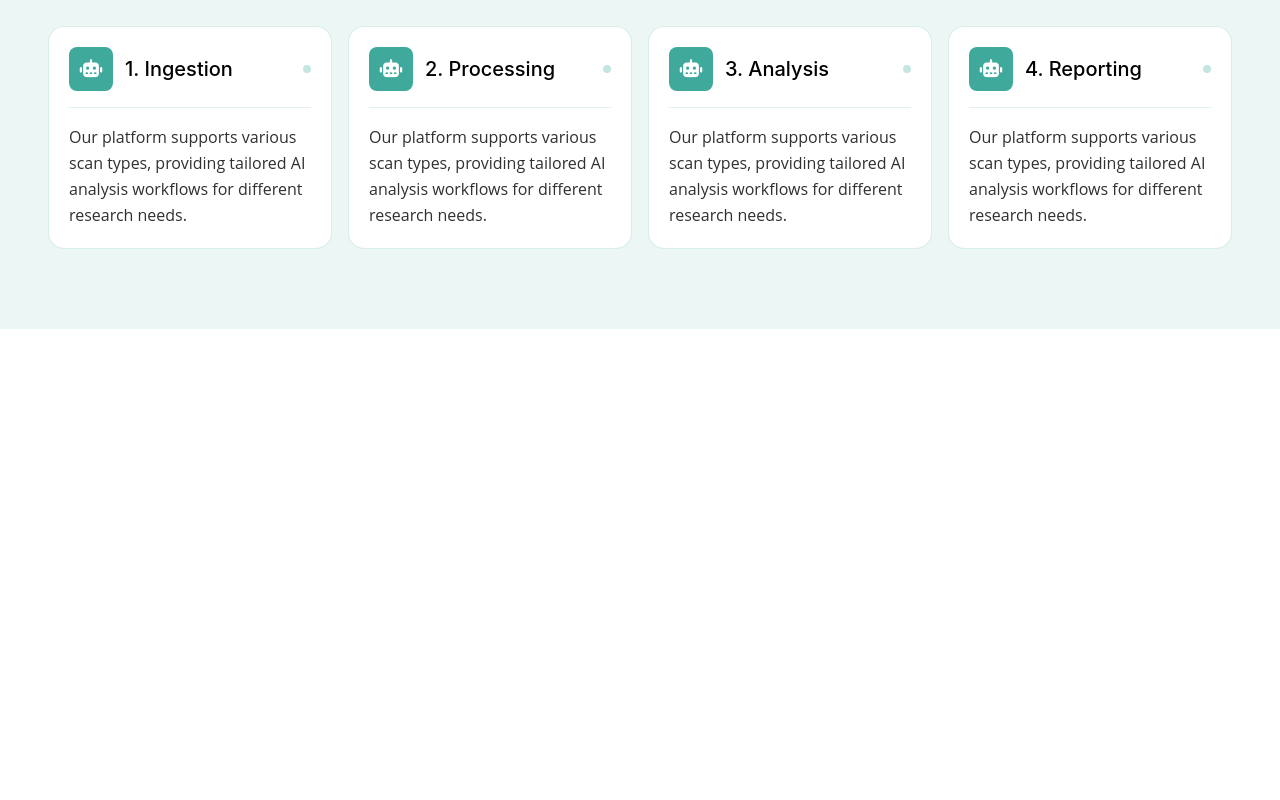
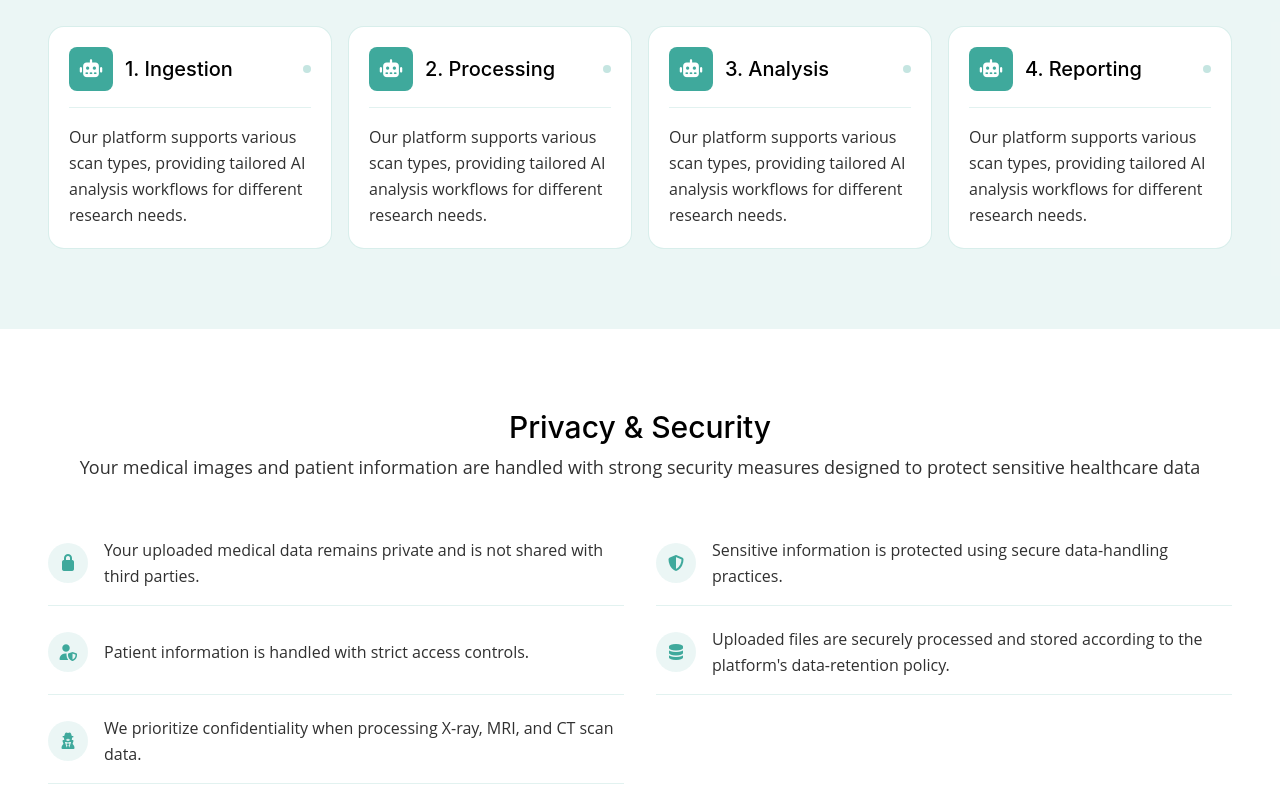
Before and after one commit to Anmol-Singh-Chehal/MedScan-AI-Website, a React (Vite) app: page / in a window 1280 px wide. Shown: the part 1503-2303 px from the top of the page. Before the commit the page ends 1832 px from the top, so only its background shows below. Built offline with nearby package versions, Linux system fonts and the light colour scheme.

Commit message:
created home page security section and also created featured card component

```diff
--- /dev/null
+++ b/src/components/FeatureCard.jsx
@@ -0,0 +1,61 @@
+import React from 'react'
+
+export default function FeatureCard({ points }) {
+  return (
+    <div className="grid grid-cols-1 lg:grid-cols-2 gap-x-8 gap-y-1">
+      {points.map((point, index) => (
+        <div
+          key={index}
+          className="
+            group
+            flex items-center gap-4
+            py-4
+            border-b border-muted/15
+            transition-all duration-300
+            hover:px-3
+            hover:border-muted/40
+          "
+        >
+
+          <div
+            className="
+              size-10
+              shrink-0
+              flex items-center justify-center
+              rounded-full
+              bg-muted/10
+              transition-all duration-300
+              group-hover:bg-muted
+            "
+          >
+            <i
+              className={`
+                fa-solid ${point.icon}
+                text-muted
+                text-base
+                transition-colors duration-300
+                group-hover:text-white
+              `}
+            ></i>
+          </div>
+
+          <p
+            className="
+              flex-1
+              text-sm lg:text-[16px]
+              font-medium
+              font-secondary
+              text-secondary
+              leading-relaxed
+              transition-colors duration-300
+              group-hover:text-primary
+            "
+          >
+            {point.text}
+          </p>
+
+        </div>
+      ))}
+    </div>
+  )
+}
--- a/src/pages/Home.jsx
+++ b/src/pages/Home.jsx
@@ -4,6 +4,7 @@ import { ArrowRight } from 'lucide-react'
 import homeImageLight from "@/assets/homeImageLight.jpg"
 import ModelCard from '@/components/ModelCard'
 import StepCard from '@/components/StepCard'
+import FeatureCard from '@/components/FeatureCard'
 
 export default function Home() {
   return (
@@ -66,6 +67,37 @@ export default function Home() {
           <StepCard faIcon="fa-robot" title={"4. Reporting"} desc={"Our platform supports various scan types, providing tailored AI analysis workflows for different research needs."}/>
         </div>
       </section>
+
+      <section className='sm:py-10 sm:px-4 lg:px-8 lg:py-20 xl:px-12  flex flex-col sm:gap-10'>
+        <div className='flex flex-col text-center sm:gap-2'>
+          <h1 className='sm:text-xl md:text-2xl lg:text-3xl font-medium text-primary font-primary'>Privacy & Security</h1>
+          <p className='sm:text-sm lg:text-lg font-medium text-secondary font-secondary'>Your medical images and patient information are handled with strong security measures designed to protect sensitive healthcare data</p>
+        </div>
+        <FeatureCard
+          points={[
+            {
+              icon: "fa-lock",
+              text: "Your uploaded medical data remains private and is not shared with third parties."
+            },
+            {
+              icon: "fa-shield-halved",
+              text: "Sensitive information is protected using secure data-handling practices."
+            },
+            {
+              icon: "fa-user-shield",
+              text: "Patient information is handled with strict access controls."
+            },
+            {
+              icon: "fa-database",
+              text: "Uploaded files are securely processed and stored according to the platform's data-retention policy."
+            },
+            {
+              icon: "fa-user-secret",
+              text: "We prioritize confidentiality when processing X-ray, MRI, and CT scan data."
+            }
+          ]}
+        />
+      </section>
     </main>
   )
 }
```
